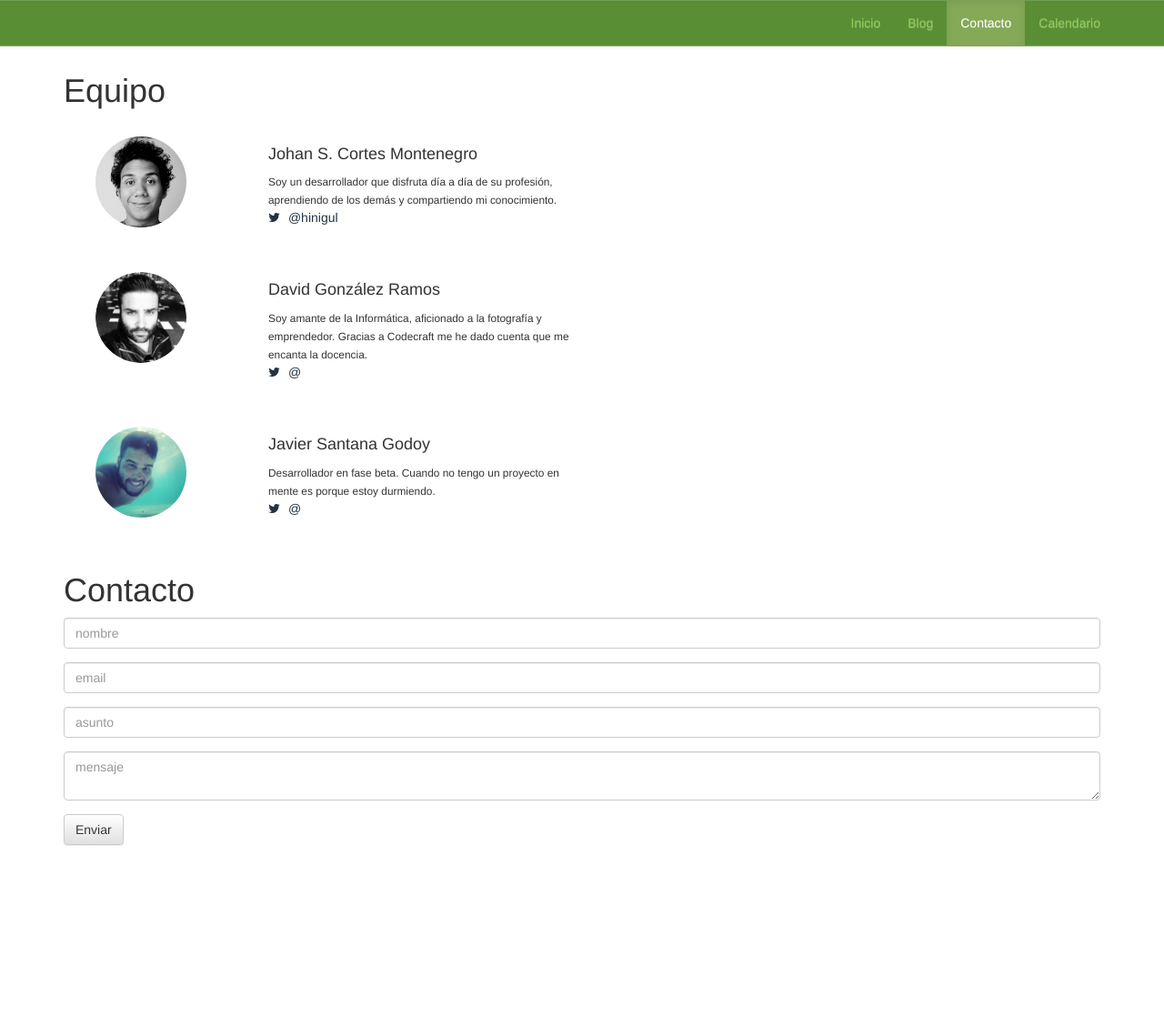
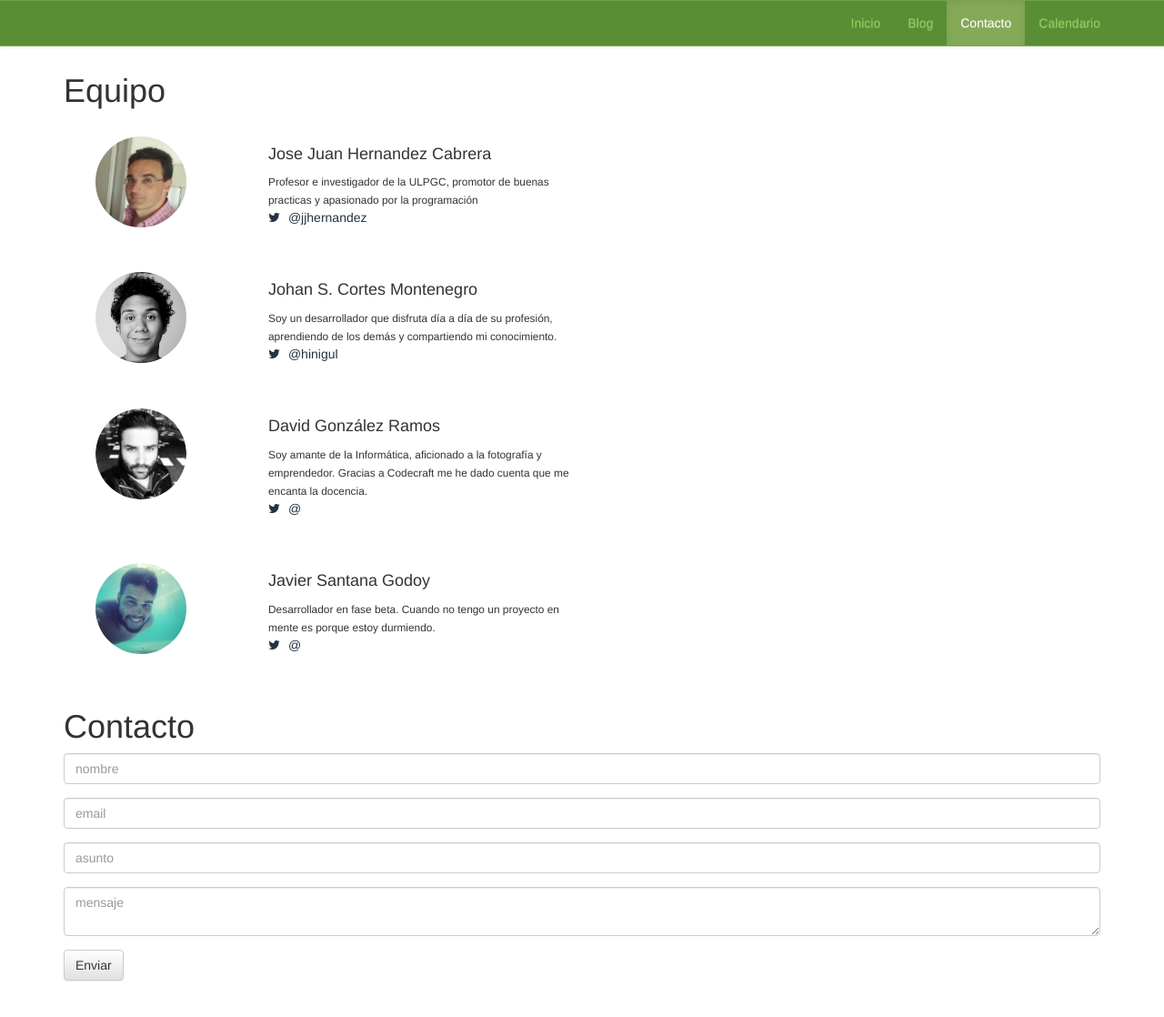
Before and after one commit to itrion/codecraft.es, a Jekyll site: the page built from contact.html, in a window 1280 px wide and 1138 px high. Shown: the top 1118 px of the window at 91% size. Built offline with Jekyll 4.4.1, drawn with Linux system fonts in a browser that asks for light colours; nearby versions of some CDN libraries.

Commit message:
Add Jose Juan to members

```diff
--- a/_data/members.yml
+++ b/_data/members.yml
@@ -1,3 +1,9 @@
+- name: Jose Juan Hernandez Cabrera
+  text: "Profesor e investigador de la ULPGC, promotor de buenas practicas y apasionado por la programación"
+  img: josejuan.jpg
+  mail: mailto:josejuanhernandez@siani.es
+  twitter: jjhernandez
+
 - name: Johan S. Cortes Montenegro
   text: "Soy un desarrollador que disfruta día a día de su profesión, aprendiendo de los demás y compartiendo mi conocimiento."
   img: johan.jpg
```
Also changed, not shown: img/members/josejuan.jpg (added).
